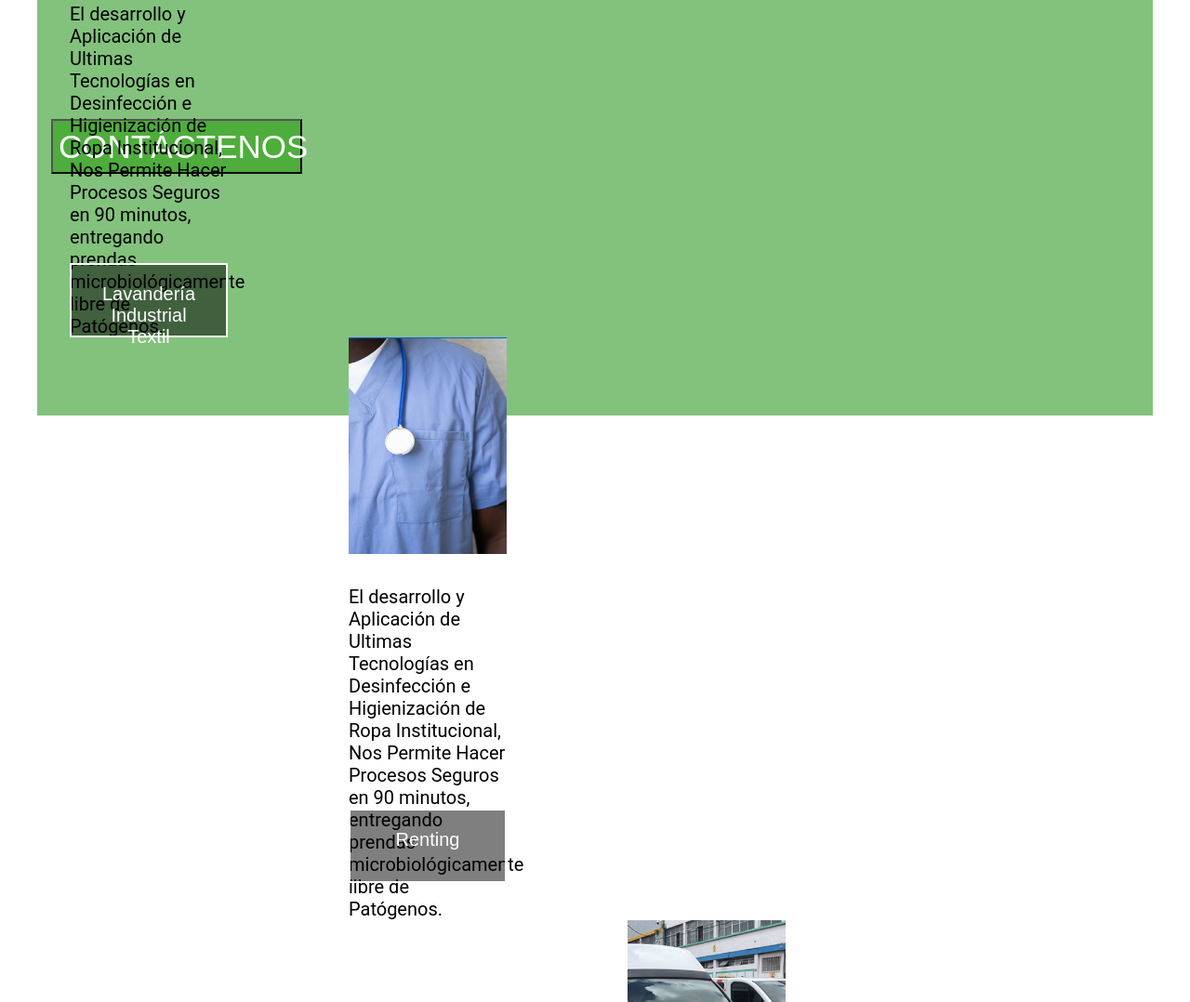
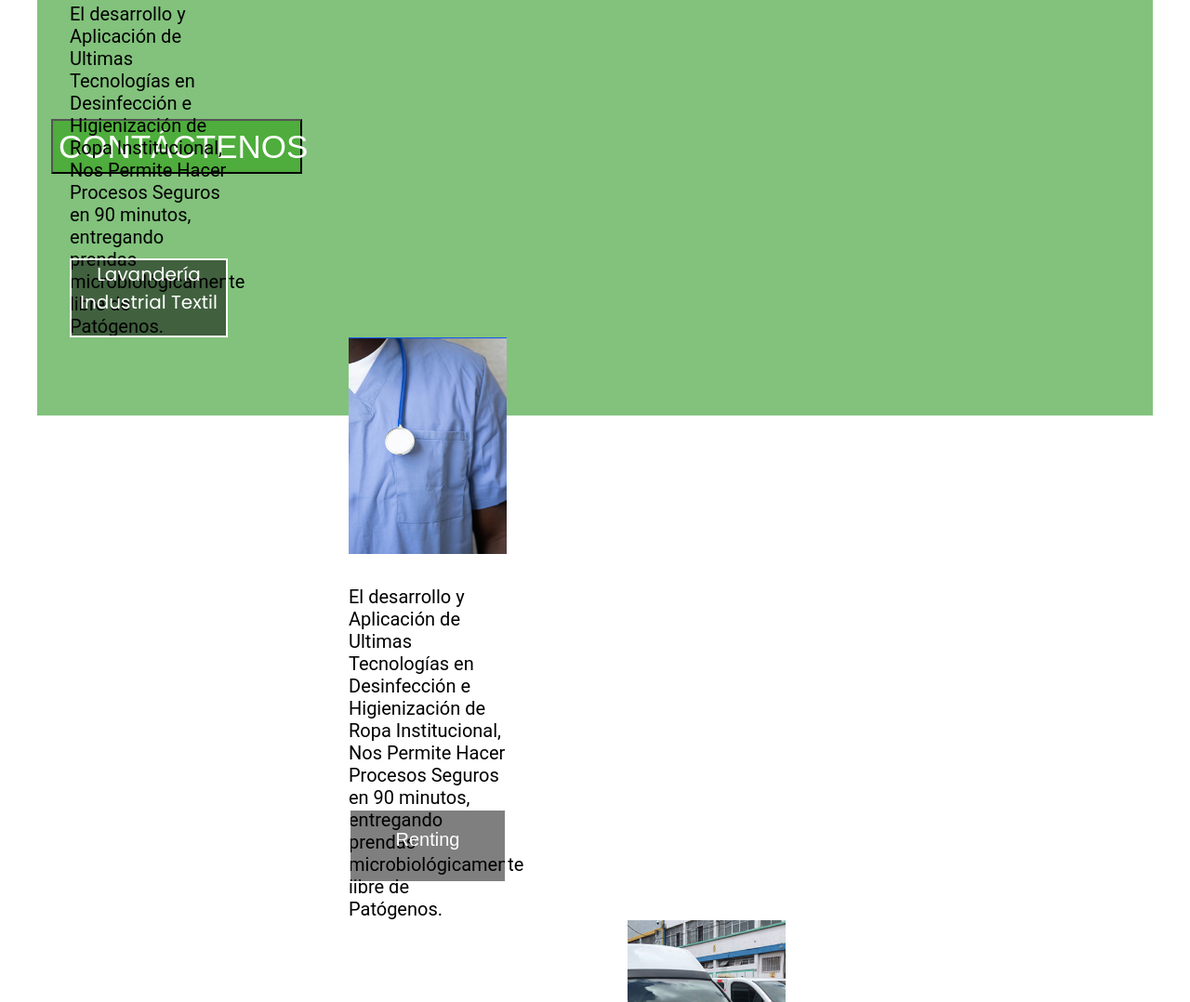
Before and after one commit to romeroc1996m/CCDL_websiteV1, a plain HTML site: page index.html in a window 1280 px wide. Shown: the part 1673-2751 px from the top of the page at 93% size. Drawn offline with Linux system fonts and the light colour scheme.

Commit message:
updating content
updating content

```diff
--- a/sass/components/_servicios.scss
+++ b/sass/components/_servicios.scss
@@ -86,14 +86,13 @@
     background: rgba(0, 0, 0, 0.5); /* Black see-through */
     color: #f1f1f1;
     width: 100%;
-    height: 80px;
-    font-family: "Anton", sans-serif;
-    font-size: 15px;
+    height: 85px;
+    font-family: "Poppins", sans-serif;
+    font-size: 10px;
     // transition: .5s ease;
     opacity:0;
     color: white;
     font-size: 20px;
-    padding: 20px;
     text-align: center;
     border: 2px solid #fff;
   }
```
Also changed, not shown: css/main.css, 1 other file.
